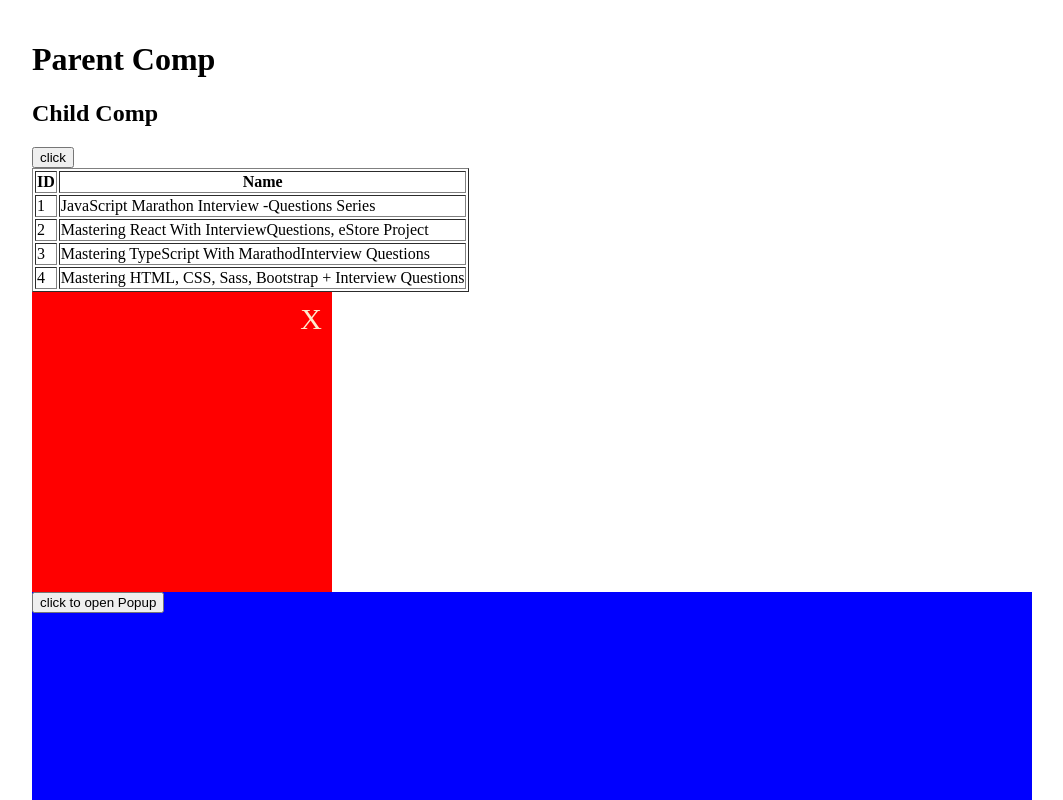
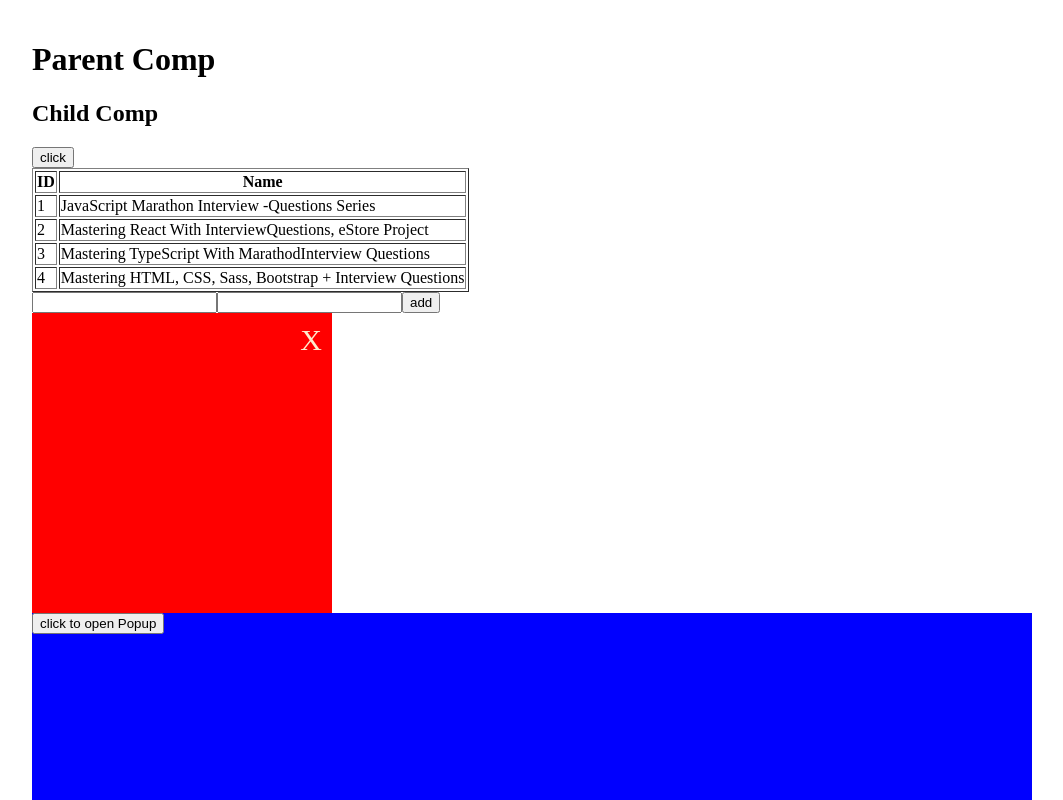
Before and after one commit to Ljojua15/MasteringAngular, an Angular app: page / in a window 1280 px wide. Shown: the top 800 px of the page, without its empty margins (108-1171 px from the left). Built offline with nearby package versions, Linux system fonts and the light colour scheme.

Commit message:
'task-at-homel

```diff
--- a/src/app/angular-decorators/parameter-decorators/input-output/input-output.component.html
+++ b/src/app/angular-decorators/parameter-decorators/input-output/input-output.component.html
@@ -20,6 +20,10 @@
   </tbody>
 </table>
 
+<input type="number" >
+<input type="text">
+<button >add</button>
+
 
 
 <div class="info-popup" [ngClass]='{closeAnimation: hasCloseAnimation}'>
--- a/src/app/angular-decorators/parameter-decorators/input-output/input-output.component.ts
+++ b/src/app/angular-decorators/parameter-decorators/input-output/input-output.component.ts
@@ -26,6 +26,13 @@ export class InputOutputComponent {
 
   hasCloseAnimation: boolean = false;
 
+  id!: number;
+  textIn!: string;
+
+  addOnArray(id: number, textIn: string) {
+    this.childCourses.push({ id: id, name: textIn });
+  }
+
   changeNewText() {
     this.text.emit('from Child to Patent');
     console.log('lukaa');
--- a/src/app/angular-decorators/parameter-decorators/parameter-decorators.component.ts
+++ b/src/app/angular-decorators/parameter-decorators/parameter-decorators.component.ts
@@ -41,7 +41,4 @@ export class ParameterDecoratorsComponent {
   openPopup() {
     this.isRedPopupOpen = true;
   }
-  onGetE(e: any) {
-    console.log(e);
-  }
 }
```
